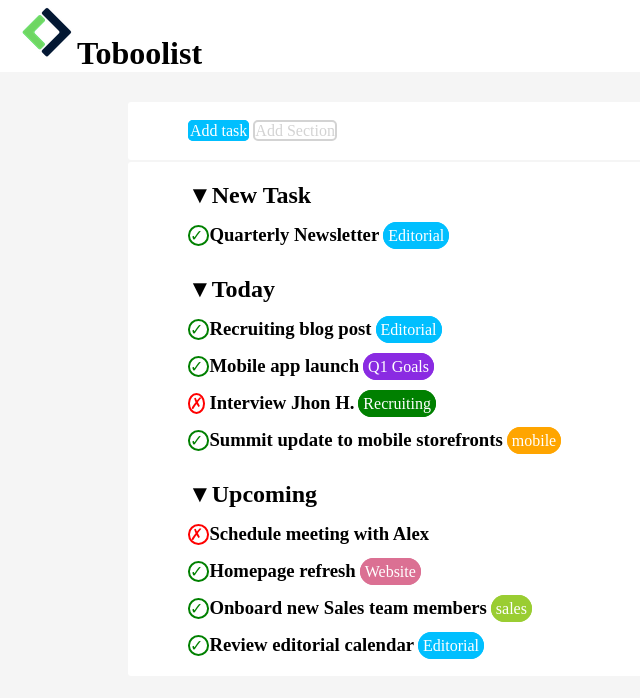
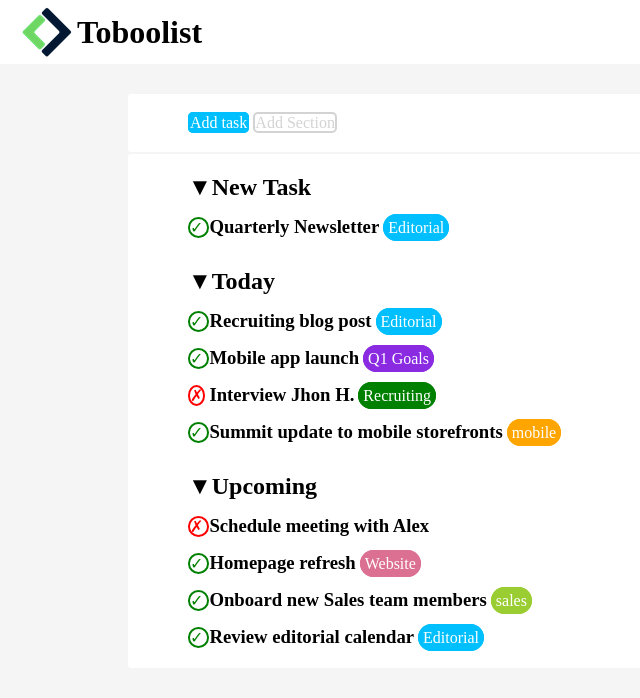
Before and after one commit to GuglielmoConsolini/html-css-toboolist, a plain HTML site: page index.html in a window 1280 px wide. Shown: the whole page, without its empty margins (0-640 px from the left). Drawn offline with Linux system fonts and the light colour scheme.

Commit message:
header migliorato

```diff
--- a/index.html
+++ b/index.html
@@ -10,10 +10,10 @@
 
              <!-- Logo e scritta Toboolist -->
  <header>
-    <div class="head">
+
      <img class="logo" src="./img/logo copia.png" alt="">
      <h1>Toboolist</h1>
-   </div>
+
  </header>
 
                   <!-- Pulsanti add task e section -->
--- a/style.css
+++ b/style.css
@@ -8,12 +8,14 @@ body{
     background-color: whitesmoke;
 }
 
-.head{
+header{
     background-color: white;
 }
 
 h1{
     display: inline-block;
+    vertical-align: middle;
+
 
 }
 
@@ -21,6 +23,7 @@ h1{
     margin-left: 20px;
     margin-top: 5px;
     margin-bottom: 5px;
+    vertical-align: middle;
 
 
 
```
